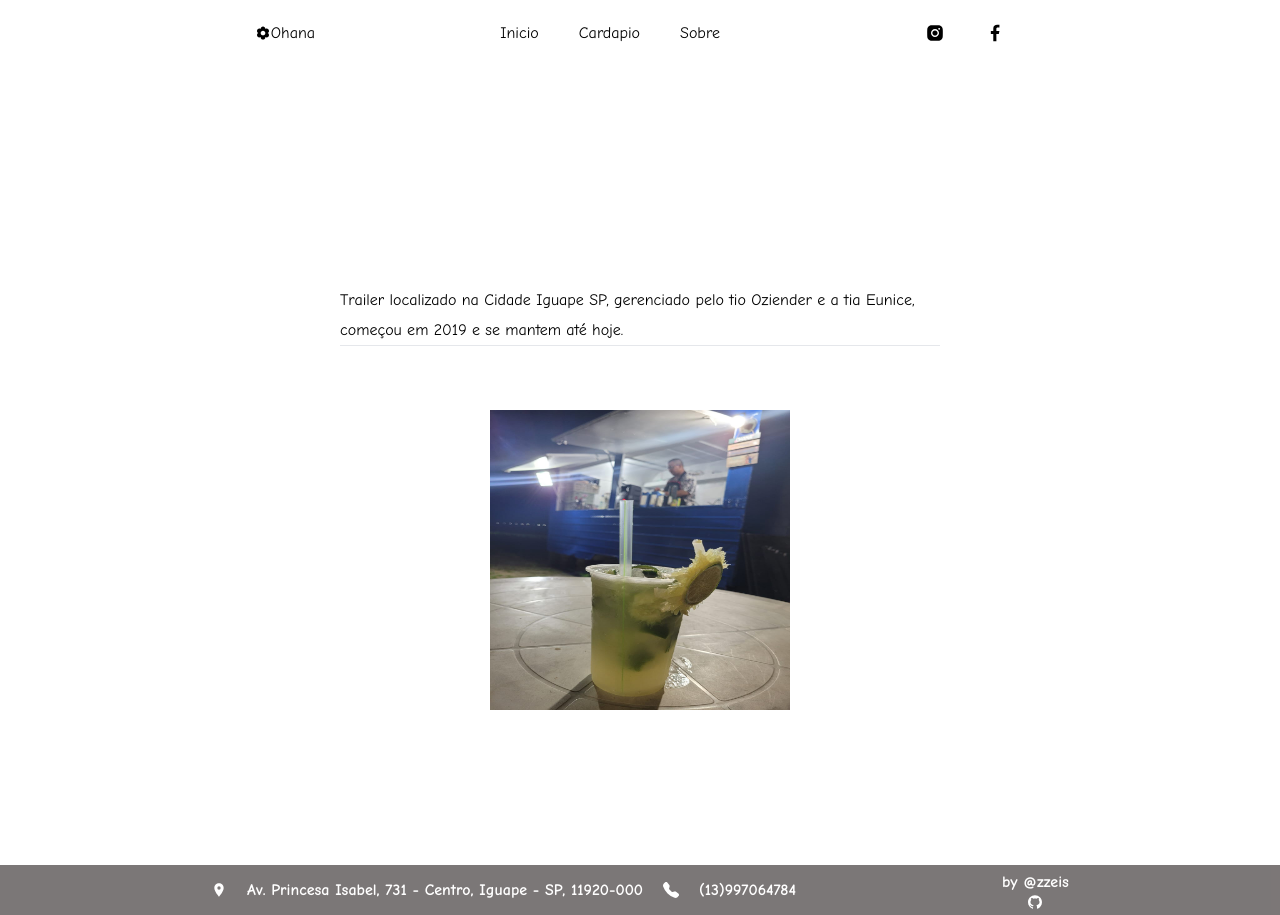
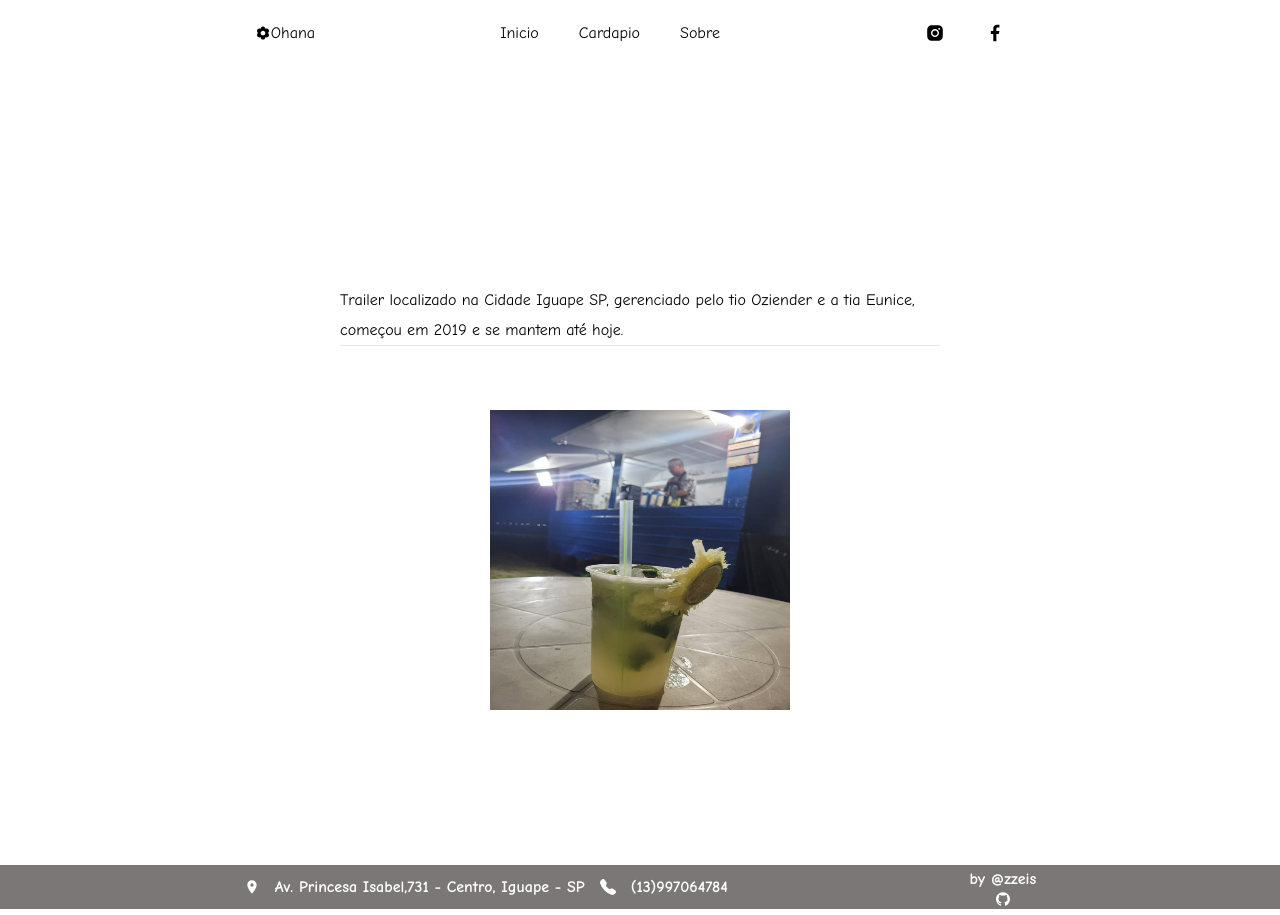
Before and after one commit to zzeis/SPA---Trailer, a React (Create React App) app: page /contact in a window 1280 px wide. Built offline with nearby package versions, Linux system fonts and the light colour scheme.

Commit message:
new footer style

```diff
--- a/src/components/Footer/index.js
+++ b/src/components/Footer/index.js
@@ -6,7 +6,7 @@ const Footer = () =>{
     return(
         <footer>
 
-             <p className='adress'> <MdLocationOn/> Av. Princesa Isabel, 731 - Centro, Iguape - SP, 11920-000
+             <p className='adress'><MdLocationOn/>Av. Princesa Isabel,731 - Centro, Iguape - SP
                  <BsFillTelephoneFill/>(13)997064784
              </p>
             <p>by @zzeis <br/> <AiOutlineGithub/> </p>
--- a/src/components/Footer/style.css
+++ b/src/components/Footer/style.css
@@ -1,7 +1,7 @@
 .adress {
   display: flex;
   flex-direction: row;
-  gap: 20px;
+  gap: 15px;
   flex-wrap: wrap;
 }
 
@@ -11,7 +11,7 @@ footer {
   position: relative;
   bottom: 0;
   flex-wrap: wrap;
-  padding: 5px;
+  padding: 2px;
   display: flex;
   opacity: 0.6;
   flex-direction: row;
--- a/src/components/Footer/style.scss
+++ b/src/components/Footer/style.scss
@@ -5,7 +5,7 @@ $textColor: #ffffff;
 .adress{
   display: flex;
   flex-direction: row;
-  gap: 20px;
+  gap: 15px;
   flex-wrap: wrap;
 }
 
@@ -16,7 +16,7 @@ footer {
   position: relative;
   bottom: 0;
   flex-wrap: wrap;
-  padding: 5px;
+  padding: 2px;
   display: flex;
   opacity:0.6;
   flex-direction: row;
```
